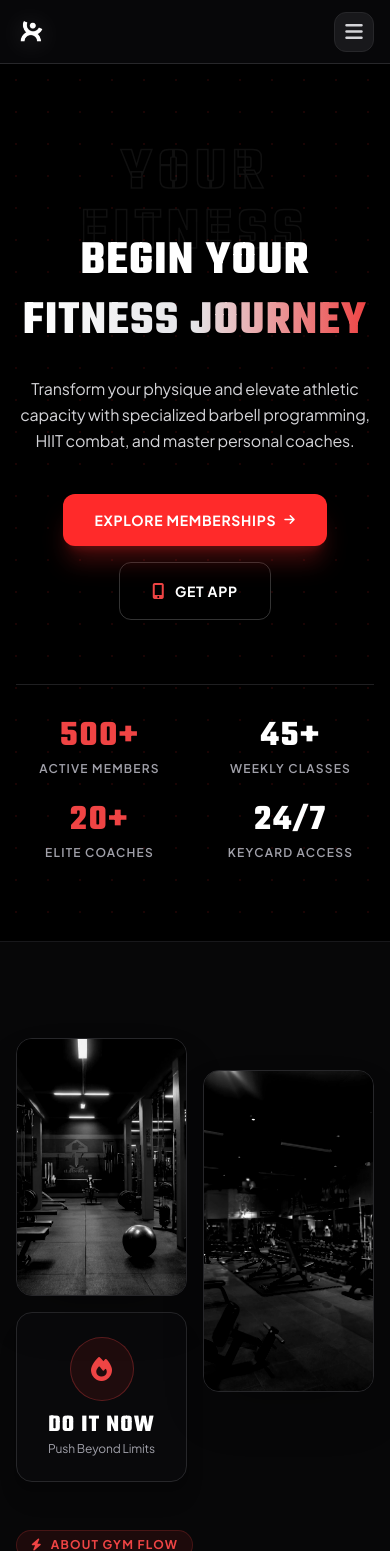
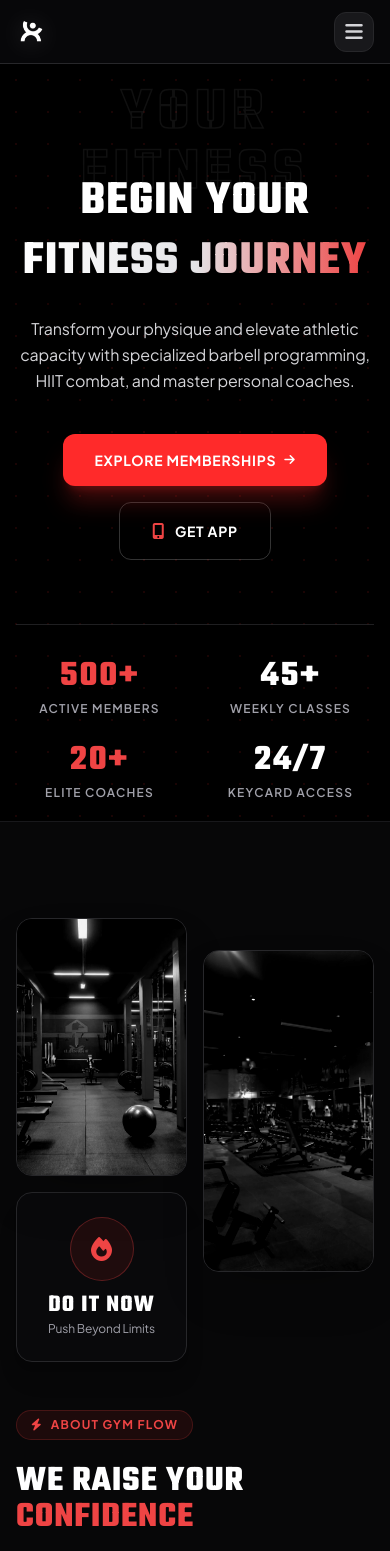
Before and after one commit to moeezahmad-tech/gymflow, a PHP site: page / in a window 390 px wide. Shown: the top 1551 px of the page. Run offline with PHP 8.4, Linux system fonts and the light colour scheme; data comes from the database, SQL or seed files in the repository; some libraries are stand-ins or nearby versions.

Commit message:
Adjust hero section padding and minimum height on homepage

```diff
--- a/index.php
+++ b/index.php
@@ -20,7 +20,7 @@ require_once __DIR__ . '/components/header.php';
     <!-- ============================================================
          1. HIGH-CONVERSION HERO SECTION
          ============================================================ -->
-    <section class="relative min-h-[92vh] flex items-center justify-center overflow-hidden bg-black py-20 lg:py-32">
+    <section class="relative min-h-[85vh] flex items-center justify-center overflow-hidden bg-black py-5 lg:py-32">
         <!-- Background Dark Gradient Overlay & Athletic Dot Pattern -->
         <div class="absolute inset-0 z-0 bg-gradient-to-b from-black/85 via-black/60 to-black pointer-events-none"></div>
         <div class="absolute inset-0 z-0 bg-[radial-gradient(#ff2a2a_1px,transparent_1px)] [background-size:32px_32px] opacity-10 pointer-events-none"></div>
```
